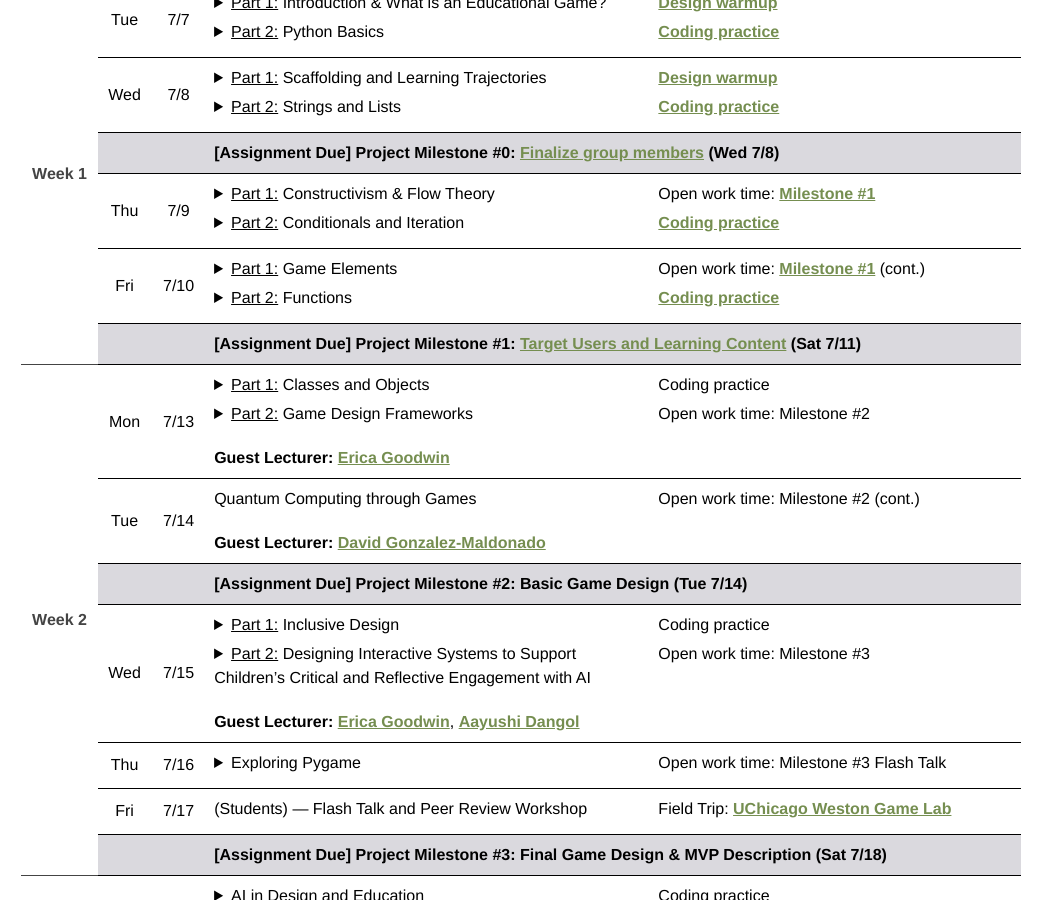
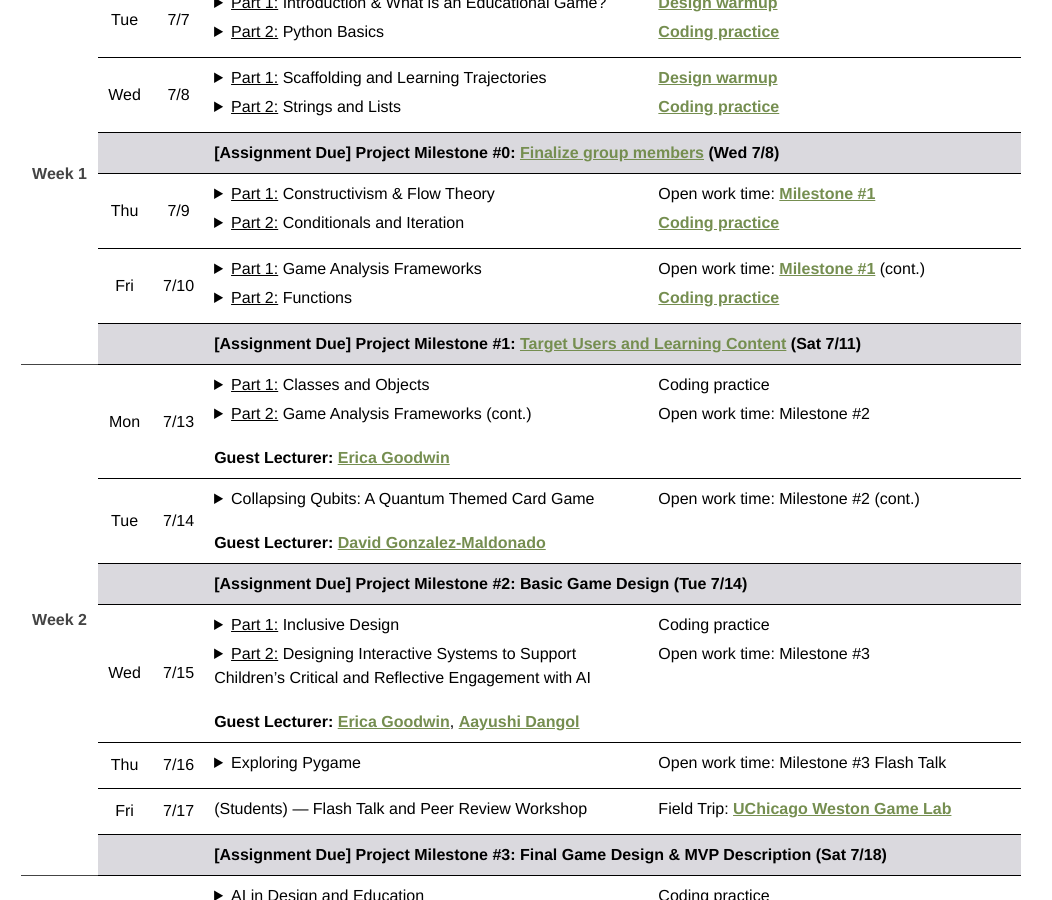
Before and after one commit to ngminhtran/ngminhtran.github.io, a Jekyll site: the page built from teaching/cgl/index.md, in a window 1280 px wide and 900 px high, scrolled down 822 px. Shown: the whole window, without its empty margins (119-1171 px from the left). Built offline with Jekyll 4.4.1, drawn with Linux system fonts in a browser that asks for light colours.

```diff
--- a/_data/cgl_schedule.yml
+++ b/_data/cgl_schedule.yml
@@ -43,7 +43,11 @@
     - day: "Fri"
       date: "7/10"
       lectures:
-        - title: "Part 1: Game Elements"
+        - title: "Part 1: Game Analysis Frameworks"
+          reading:
+            - title: "IGDPD"
+              url: "https://www.sugarcanesama.com/wp-content/uploads/2022/05/Introduction-to-Game-Design-Pr-Jeremy-Gibson-B.pdf"
+              note: "(Chapter 2; pages 57-66)"
         - title: "Part 2: Functions"
       lab: "Open work time: [Milestone #1](/assets/courses/csmc19929/Milestone1_TargetUsersLearningContent.pdf){:target='_blank'} (cont.); [Coding practice](/assets/courses/csmc19929/4functions.zip)"
       assignment: "Project Milestone #1: [Target Users and Learning Content](/assets/courses/csmc19929/Milestone1_TargetUsersLearningContent.pdf){:target='_blank'} (Sat 7/11)"
@@ -54,14 +58,16 @@
       date: "7/13"
       lectures:
         - title: "Part 1: Classes and Objects"
-        - title: "Part 2: Game Design Frameworks"
+        - title: "Part 2: Game Analysis Frameworks (cont.)"
       guest-speaker: "[Erica Goodwin](https://ericagoodwin.github.io/){:target='_blank'}"
       # lab: "[Coding practice](/assets/courses/csmc19929/5oop.zip); Open work time: Milestone #2"
       lab: "Coding practice; Open work time: Milestone #2"
 
     - day: "Tue"
       date: "7/14"
-      lecture: "Quantum Computing through Games"
+      lectures:
+        - title: "Collapsing Qubits: A Quantum Themed Card Game"
+          reading: ""
       guest-speaker: "[David Gonzalez-Maldonado](https://dagm.io/){:target='_blank'}"
       lab: "Open work time:  Milestone #2 (cont.)"
       assignment: "Project Milestone #2: Basic Game Design (Tue 7/14)"
```
Also changed, not shown: 2 other files.
